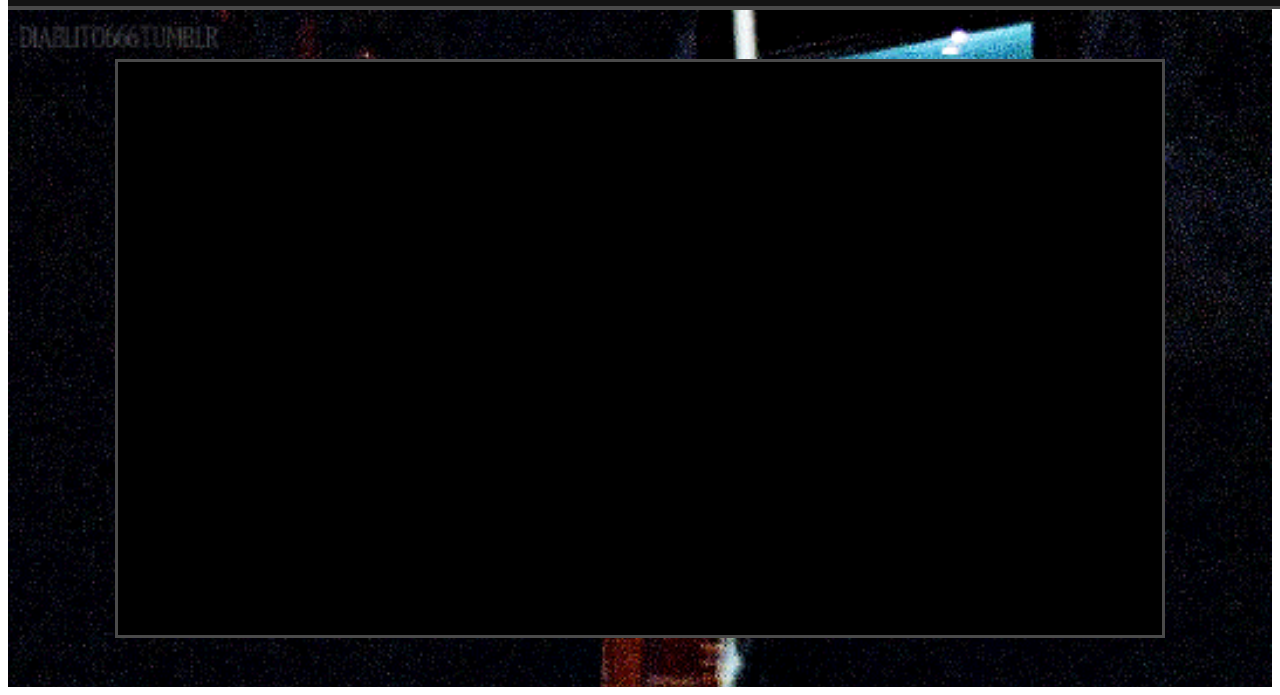
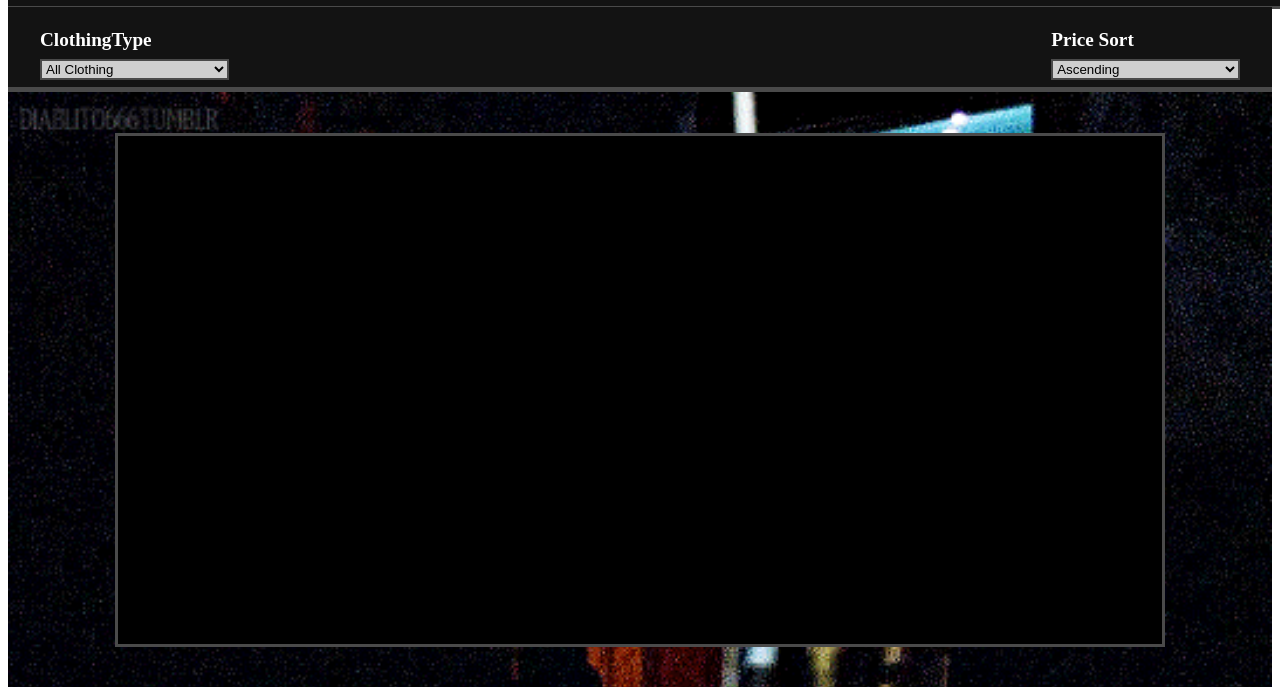
Before and after one commit to wedward6/bigDatabaseWebsite, a website with bundled scripts: page BigDatabaseWebsite/ClothingStoreHomePage.html in a window 1280 px wide. Shown: the part 121-816 px from the top of the page. Built offline with nearby package versions, Linux system fonts and the light colour scheme; no server answers.

Commit message:
Added Filter functionality to home page

```diff
--- a/BigDatabaseWebsite/ClothingStoreHomePage.html
+++ b/BigDatabaseWebsite/ClothingStoreHomePage.html
@@ -19,7 +19,7 @@
 		</style>
 	</head>
 	<body>
-		<Div class = "container">
+		<Div class = "HomePageContainer">
 			<nav class="TopBar">
 
 			 <img id="logo" src="clothingLogo.png" onclick="window.location.href = 'ClothingStoreHomePage.html'">
@@ -27,7 +27,28 @@
 			 <img id="logout" src="logoutIcon.png">
 			 <img id="cart" src="cartIcon.png" onclick="window.location.href = 'CartPage.html'">
 			 </nav>
-			<main class="MainScreen">
+			 <div class = "FilterTab">
+				<form method="get" >
+					  <label>ClothingType</label>
+					  <select id="clothingFilter" name="Clothing">
+						  <option value='All'>All Clothing</option>
+						  <option value='Shirts'>Shirts</option>
+						  <option value='Pants'>Pants</option>
+						  <option value='Shoes'>Shoes</option>
+						  <option value='Accessories'>Accessories</option>
+					  </select>
+				</form>
+				<form method="get" >
+					<label>Price Sort</label>
+					<select id="priceFilter" name="PriceSort">
+						<option value='asc'>Ascending</option>
+						<option value='desc'>Descending</option>
+					</select>
+
+			  </form>
+			</div>
+			<main class="HomePageMainScreen">
+
 				<div class="ItemContainer">
 
 				</div>
--- a/BigDatabaseWebsite/css/styles.css
+++ b/BigDatabaseWebsite/css/styles.css
@@ -34,12 +34,61 @@
     background-size: cover;
     background-color: rgb(207, 207, 207);
 
-    display: flex;
+    display: grid;
+    grid-template-rows: 1fr;
+    align-content: center;
     justify-content: center;
     align-items: center;
 
     border-color: rgb(74, 74, 74);
     border-top-style: solid;
+}
+.HomePageContainer {
+    display: grid;
+
+    gap: 1px;
+    grid-template-rows: 15% 10% 1fr;
+    height:100vh;
+    width: 100%;
+}
+.HomePageMainScreen{
+    background-image: url('/BigDatabaseWebsite/texaschainsaw.gif');
+    background-size: cover;
+    background-color: rgb(207, 207, 207);
+
+    display: flex;
+    grid-template-rows: 1fr;
+    align-content: center;
+    justify-content: center;
+    align-items: center;
+
+
+    width: 100%;
+
+    border-color: rgb(74, 74, 74);
+    border-top-style: solid;
+}
+.FilterTab{
+    background-color: rgb(19, 19, 19);
+
+    height: 100%;
+    width: 100%;
+
+
+    display: grid;
+    grid-template-columns: .2fr .2fr;
+    justify-content:space-between;
+
+
+    align-items:center;
+    align-self: center;
+
+    grid-template-rows: 100%;
+
+
+    border-color: rgb(74, 74, 74);
+    border-bottom-style: solid;
+
 }
 .SignInCard{
     text-align: center;
@@ -55,7 +104,13 @@
 
     color:white;
 }
+#clothingFilter, #priceFilter{
+    background-color: rgb(207, 207, 207);
 
+    border-width: 2px;
+    border-color: rgb(74, 74, 74);
+    border-bottom-style: solid;
+}
 form {
     display: flex;
     flex-direction: column;
@@ -145,6 +200,7 @@ button[type="submit"]:hover {
     width: 80%;
     height: 80%;
 
+    justify-self: center;
     gap: 1rem;
     grid-template-columns: repeat(4, auto);
     grid-template-rows: auto;
@@ -152,6 +208,10 @@ button[type="submit"]:hover {
     align-items: center;
     border-style: solid;
     border-color: rgb(74, 74, 74);
+
+    max-height: 30rem;
+
+    overflow-y: auto;
 }
 
 .purchasableItem img{
--- a/BigDatabaseWebsite/js/HomePageItemLoad.js
+++ b/BigDatabaseWebsite/js/HomePageItemLoad.js
@@ -1,6 +1,13 @@
-import { auth, db } from './App.js'
+import { auth, db } from "./App.js";
 import { signOut } from "https://www.gstatic.com/firebasejs/11.0.1/firebase-auth.js";
-import { getFirestore, collection, getDocs } from "https://www.gstatic.com/firebasejs/11.0.1/firebase-firestore.js";
+import {
+  getFirestore,
+  collection,
+  getDocs,
+  query,
+  where,
+  orderBy
+} from "https://www.gstatic.com/firebasejs/11.0.1/firebase-firestore.js";
 
 function createItem(data) {
   const itemContainer = document.querySelector(".ItemContainer");
@@ -14,12 +21,14 @@ function createItem(data) {
       img.src = "./ShopItemImages/" + data.itemImagePath;
     }
     img.alt = data.itemName;
-        div.onclick = (e) => { window.location.href = `ItemDetails.html?docId=${data.id}` };
+    div.onclick = (e) => {
+      window.location.href = `ItemDetails.html?docId=${data.id}`;
+    };
 
     //setup price
     const itemPriceText = document.createElement("h1");
     itemPriceText.className = "itemPrice";
-        itemPriceText.innerHTML = ("$" + data.itemPrice);
+    itemPriceText.innerHTML = "$" + data.itemPrice;
 
     //setup outOfStockText
     const outOfStockText = document.createElement("h1");
@@ -31,36 +40,70 @@ function createItem(data) {
     div.appendChild(outOfStockText);
 
     itemContainer.appendChild(div);
-
-
   }
 }
 // Function to retrieve a collection
-async function getCollectionData() {
-    const querySnapshot = await getDocs(collection(db, "Items"));
-    const dataList = querySnapshot.docs.map(doc => ({
+async function getCollectionData(clothingTypeFilter, priceSortDirection) {
+  let itemsQuery = null;
+
+  // Create a query with a 'where' clause to filter by clothingType\
+  if (clothingTypeFilter != "All") {
+    itemsQuery = query(
+      collection(db, "Items"),
+      where("clothingType", "==", clothingTypeFilter),
+      orderBy("itemPrice", priceSortDirection),
+    );
+  }else{
+    itemsQuery = query(
+        collection(db, "Items"),
+        orderBy("itemPrice", priceSortDirection),
+      );
+  }
+
+   // Add sorting by price
+
+
+  // Fetch the filtered data
+  const querySnapshot = await getDocs(itemsQuery);
+
+  // Map through the querySnapshot to build the dataList
+  const dataList = querySnapshot.docs.map((doc) => ({
     id: doc.id,
-        ...doc.data()
+    ...doc.data(),
   }));
 
+  // Perform any operations with the filtered data
   dataList.map((data, index) => createItem(data));
 
-    console.log(dataList);  // Output the data list
+  console.log(dataList); // Output the data list
   return dataList;
 }
 
+function filterItems(e) {
+    const items = document.querySelectorAll(".purchasableItem");
+    items.forEach((element) => {
+      element.remove();
+    });
+
+        const filterType = document.querySelector("#clothingFilter");
+        const priceSortDirection = document.querySelector("#priceFilter");
+        getCollectionData(filterType.options[filterType.selectedIndex].value, priceSortDirection.options[priceSortDirection.selectedIndex].value)
+
+}
+
 // Call the function
-getCollectionData();
+getCollectionData('All', 'asc');
 
-auth.onAuthStateChanged(user => {
+
+auth.onAuthStateChanged((user) => {
   if (user) {
     document.querySelector("#image2").remove();
-        document.querySelector("#logout").style.visibility = 'visible';
-    }else{
+    document.querySelector("#logout").style.visibility = "visible";
+  } else {
     document.querySelector("#logout").remove();
-        document.querySelector("#image2").style.visibility = 'visible';
+    document.querySelector("#image2").style.visibility = "visible";
   }
-})
+});
 
 document.addEventListener("DOMContentLoaded", () => {
   document.querySelector("#logout").addEventListener("click", (e) => {
@@ -75,5 +118,8 @@ document.addEventListener("DOMContentLoaded", () => {
       });
   });
 
-
-})
+  const clothingFilter = document.querySelector("#clothingFilter");
+  clothingFilter.addEventListener("change", (e) => filterItems(e, "NA"));
+  const priceFilter = document.querySelector("#priceFilter");
+  priceFilter.addEventListener("change", (e) => filterItems("NA", e));
+});
```
Lines whose indentation alone changed are shown as unchanged.
